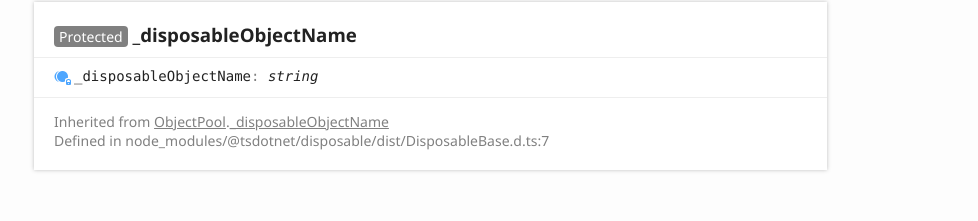
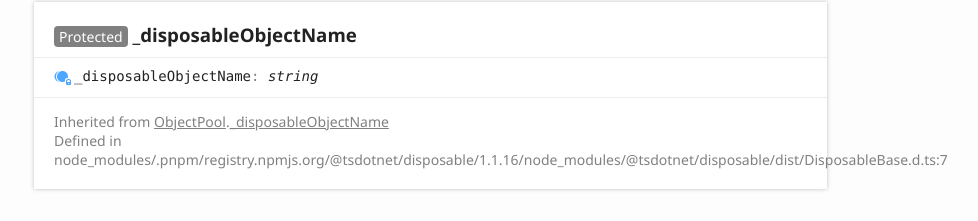
Before and after one commit to tsdotnet/object-pool, a website: page docs/classes/_objectpool_.objectpool.html in a window 1280 px wide. Shown: the part 2077-2298 px from the top of the page, without its empty margins (6-984 px from the left). Drawn offline with Linux system fonts and the light colour scheme.

Commit message:
Updated docs.

```diff
--- a/docs/classes/_objectpool_.objectpool.html
+++ b/docs/classes/_objectpool_.objectpool.html
@@ -3,8 +3,8 @@
 <head>
 	<meta charset="utf-8">
 	<meta http-equiv="X-UA-Compatible" content="IE=edge">
-	<title>ObjectPool | @tsdotnet/object-pool - v1.0.3</title>
-	<meta name="description" content="Documentation for @tsdotnet/object-pool - v1.0.3">
+	<title>ObjectPool | @tsdotnet/object-pool - v1.0.4</title>
+	<meta name="description" content="Documentation for @tsdotnet/object-pool - v1.0.4">
 	<meta name="viewport" content="width=device-width, initial-scale=1">
 	<link rel="stylesheet" href="../assets/css/main.css">
 </head>
@@ -22,7 +22,7 @@
 						<li class="state loading">Preparing search index...</li>
 						<li class="state failure">The search index is not available</li>
 					</ul>
-					<a href="../index.html" class="title">@tsdotnet/object-pool - v1.0.3</a>
+					<a href="../index.html" class="title">@tsdotnet/object-pool - v1.0.4</a>
 				</div>
 				<div class="table-cell" id="tsd-widgets">
 					<div id="tsd-filter">
@@ -160,7 +160,7 @@
 							<aside class="tsd-sources">
 								<p>Overrides DisposableBase.__constructor</p>
 								<ul>
-									<li>Defined in <a href="https://github.com/tsdotnet/object-pool/blob/b9a20d2/src/ObjectPool.ts#L31">src/ObjectPool.ts:31</a></li>
+									<li>Defined in <a href="https://github.com/tsdotnet/object-pool/blob/c7dd4f8/src/ObjectPool.ts#L31">src/ObjectPool.ts:31</a></li>
 								</ul>
 							</aside>
 							<div class="tsd-comment tsd-typography">
@@ -210,7 +210,7 @@
 					<aside class="tsd-sources">
 						<p>Inherited from <a href="_objectpool_.objectpool.html">ObjectPool</a>.<a href="_objectpool_.objectpool.html#_disposableobjectname">_disposableObjectName</a></p>
 						<ul>
-							<li>Defined in node_modules/@tsdotnet/disposable/dist/DisposableBase.d.ts:7</li>
+							<li>Defined in node_modules/.pnpm/registry.npmjs.org/@tsdotnet/disposable/1.1.16/node_modules/@tsdotnet/disposable/dist/DisposableBase.d.ts:7</li>
 						</ul>
 					</aside>
 				</section>
@@ -227,7 +227,7 @@
 						<li class="tsd-description">
 							<aside class="tsd-sources">
 								<ul>
-									<li>Defined in <a href="https://github.com/tsdotnet/object-pool/blob/b9a20d2/src/ObjectPool.ts#L69">src/ObjectPool.ts:69</a></li>
+									<li>Defined in <a href="https://github.com/tsdotnet/object-pool/blob/c7dd4f8/src/ObjectPool.ts#L69">src/ObjectPool.ts:69</a></li>
 								</ul>
 							</aside>
 							<div class="tsd-comment tsd-typography">
@@ -249,7 +249,7 @@
 						<li class="tsd-description">
 							<aside class="tsd-sources">
 								<ul>
-									<li>Defined in <a href="https://github.com/tsdotnet/object-pool/blob/b9a20d2/src/ObjectPool.ts#L60">src/ObjectPool.ts:60</a></li>
+									<li>Defined in <a href="https://github.com/tsdotnet/object-pool/blob/c7dd4f8/src/ObjectPool.ts#L60">src/ObjectPool.ts:60</a></li>
 								</ul>
 							</aside>
 							<div class="tsd-comment tsd-typography">
@@ -272,7 +272,7 @@
 							<aside class="tsd-sources">
 								<p>Inherited from <a href="_objectpool_.objectpool.html">ObjectPool</a>.<a href="_objectpool_.objectpool.html#wasdisposed">wasDisposed</a></p>
 								<ul>
-									<li>Defined in node_modules/@tsdotnet/disposable/dist/DisposableBase.d.ts:11</li>
+									<li>Defined in node_modules/.pnpm/registry.npmjs.org/@tsdotnet/disposable/1.1.16/node_modules/@tsdotnet/disposable/dist/DisposableBase.d.ts:11</li>
 								</ul>
 							</aside>
 							<h4 class="tsd-returns-title">Returns <span class="tsd-signature-type">boolean</span></h4>
@@ -292,7 +292,7 @@
 						<li class="tsd-description">
 							<aside class="tsd-sources">
 								<ul>
-									<li>Defined in <a href="https://github.com/tsdotnet/object-pool/blob/b9a20d2/src/ObjectPool.ts#L280">src/ObjectPool.ts:280</a></li>
+									<li>Defined in <a href="https://github.com/tsdotnet/object-pool/blob/c7dd4f8/src/ObjectPool.ts#L280">src/ObjectPool.ts:280</a></li>
 								</ul>
 							</aside>
 							<h4 class="tsd-returns-title">Returns <span class="tsd-signature-type">void</span></h4>
@@ -310,7 +310,7 @@
 							<aside class="tsd-sources">
 								<p>Overrides DisposableBase._onDispose</p>
 								<ul>
-									<li>Defined in <a href="https://github.com/tsdotnet/object-pool/blob/b9a20d2/src/ObjectPool.ts#L290">src/ObjectPool.ts:290</a></li>
+									<li>Defined in <a href="https://github.com/tsdotnet/object-pool/blob/c7dd4f8/src/ObjectPool.ts#L290">src/ObjectPool.ts:290</a></li>
 								</ul>
 							</aside>
 							<h4 class="tsd-returns-title">Returns <span class="tsd-signature-type">void</span></h4>
@@ -327,7 +327,7 @@
 						<li class="tsd-description">
 							<aside class="tsd-sources">
 								<ul>
-									<li>Defined in <a href="https://github.com/tsdotnet/object-pool/blob/b9a20d2/src/ObjectPool.ts#L267">src/ObjectPool.ts:267</a></li>
+									<li>Defined in <a href="https://github.com/tsdotnet/object-pool/blob/c7dd4f8/src/ObjectPool.ts#L267">src/ObjectPool.ts:267</a></li>
 								</ul>
 							</aside>
 							<h4 class="tsd-returns-title">Returns <span class="tsd-signature-type">void</span></h4>
@@ -344,7 +344,7 @@
 						<li class="tsd-description">
 							<aside class="tsd-sources">
 								<ul>
-									<li>Defined in <a href="https://github.com/tsdotnet/object-pool/blob/b9a20d2/src/ObjectPool.ts#L144">src/ObjectPool.ts:144</a></li>
+									<li>Defined in <a href="https://github.com/tsdotnet/object-pool/blob/c7dd4f8/src/ObjectPool.ts#L144">src/ObjectPool.ts:144</a></li>
 								</ul>
 							</aside>
 							<div class="tsd-comment tsd-typography">
@@ -377,7 +377,7 @@
 						<li class="tsd-description">
 							<aside class="tsd-sources">
 								<ul>
-									<li>Defined in <a href="https://github.com/tsdotnet/object-pool/blob/b9a20d2/src/ObjectPool.ts#L159">src/ObjectPool.ts:159</a></li>
+									<li>Defined in <a href="https://github.com/tsdotnet/object-pool/blob/c7dd4f8/src/ObjectPool.ts#L159">src/ObjectPool.ts:159</a></li>
 								</ul>
 							</aside>
 							<div class="tsd-comment tsd-typography">
@@ -400,7 +400,7 @@
 							<aside class="tsd-sources">
 								<p>Inherited from <a href="_objectpool_.objectpool.html">ObjectPool</a>.<a href="_objectpool_.objectpool.html#dispose">dispose</a></p>
 								<ul>
-									<li>Defined in node_modules/@tsdotnet/disposable/dist/DisposableBase.d.ts:12</li>
+									<li>Defined in node_modules/.pnpm/registry.npmjs.org/@tsdotnet/disposable/1.1.16/node_modules/@tsdotnet/disposable/dist/DisposableBase.d.ts:12</li>
 								</ul>
 							</aside>
 							<h4 class="tsd-returns-title">Returns <span class="tsd-signature-type">void</span></h4>
@@ -417,7 +417,7 @@
 						<li class="tsd-description">
 							<aside class="tsd-sources">
 								<ul>
-									<li>Defined in <a href="https://github.com/tsdotnet/object-pool/blob/b9a20d2/src/ObjectPool.ts#L181">src/ObjectPool.ts:181</a></li>
+									<li>Defined in <a href="https://github.com/tsdotnet/object-pool/blob/c7dd4f8/src/ObjectPool.ts#L181">src/ObjectPool.ts:181</a></li>
 								</ul>
 							</aside>
 							<div class="tsd-comment tsd-typography">
@@ -439,7 +439,7 @@
 						<li class="tsd-description">
 							<aside class="tsd-sources">
 								<ul>
-									<li>Defined in <a href="https://github.com/tsdotnet/object-pool/blob/b9a20d2/src/ObjectPool.ts#L190">src/ObjectPool.ts:190</a></li>
+									<li>Defined in <a href="https://github.com/tsdotnet/object-pool/blob/c7dd4f8/src/ObjectPool.ts#L190">src/ObjectPool.ts:190</a></li>
 								</ul>
 							</aside>
 							<div class="tsd-comment tsd-typography">
@@ -469,7 +469,7 @@
 						<li class="tsd-description">
 							<aside class="tsd-sources">
 								<ul>
-									<li>Defined in <a href="https://github.com/tsdotnet/object-pool/blob/b9a20d2/src/ObjectPool.ts#L260">src/ObjectPool.ts:260</a></li>
+									<li>Defined in <a href="https://github.com/tsdotnet/object-pool/blob/c7dd4f8/src/ObjectPool.ts#L260">src/ObjectPool.ts:260</a></li>
 								</ul>
 							</aside>
 							<div class="tsd-comment tsd-typography">
@@ -517,7 +517,7 @@
 						<li class="tsd-description">
 							<aside class="tsd-sources">
 								<ul>
-									<li>Defined in <a href="https://github.com/tsdotnet/object-pool/blob/b9a20d2/src/ObjectPool.ts#L246">src/ObjectPool.ts:246</a></li>
+									<li>Defined in <a href="https://github.com/tsdotnet/object-pool/blob/c7dd4f8/src/ObjectPool.ts#L246">src/ObjectPool.ts:246</a></li>
 								</ul>
 							</aside>
 							<div class="tsd-comment tsd-typography">
@@ -546,7 +546,7 @@
 							<aside class="tsd-sources">
 								<p>Inherited from <a href="_objectpool_.objectpool.html">ObjectPool</a>.<a href="_objectpool_.objectpool.html#throwifdisposed">throwIfDisposed</a></p>
 								<ul>
-									<li>Defined in node_modules/@tsdotnet/disposable/dist/DisposableBase.d.ts:18</li>
+									<li>Defined in node_modules/.pnpm/registry.npmjs.org/@tsdotnet/disposable/1.1.16/node_modules/@tsdotnet/disposable/dist/DisposableBase.d.ts:18</li>
 								</ul>
 							</aside>
 							<div class="tsd-comment tsd-typography">
@@ -580,7 +580,7 @@
 						<li class="tsd-description">
 							<aside class="tsd-sources">
 								<ul>
-									<li>Defined in <a href="https://github.com/tsdotnet/object-pool/blob/b9a20d2/src/ObjectPool.ts#L168">src/ObjectPool.ts:168</a></li>
+									<li>Defined in <a href="https://github.com/tsdotnet/object-pool/blob/c7dd4f8/src/ObjectPool.ts#L168">src/ObjectPool.ts:168</a></li>
 								</ul>
 							</aside>
 							<div class="tsd-comment tsd-typography">
@@ -602,7 +602,7 @@
 						<li class="tsd-description">
 							<aside class="tsd-sources">
 								<ul>
-									<li>Defined in <a href="https://github.com/tsdotnet/object-pool/blob/b9a20d2/src/ObjectPool.ts#L108">src/ObjectPool.ts:108</a></li>
+									<li>Defined in <a href="https://github.com/tsdotnet/object-pool/blob/c7dd4f8/src/ObjectPool.ts#L108">src/ObjectPool.ts:108</a></li>
 								</ul>
 							</aside>
 							<div class="tsd-comment tsd-typography">
@@ -632,7 +632,7 @@
 						<li class="tsd-description">
 							<aside class="tsd-sources">
 								<ul>
-									<li>Defined in <a href="https://github.com/tsdotnet/object-pool/blob/b9a20d2/src/ObjectPool.ts#L228">src/ObjectPool.ts:228</a></li>
+									<li>Defined in <a href="https://github.com/tsdotnet/object-pool/blob/c7dd4f8/src/ObjectPool.ts#L228">src/ObjectPool.ts:228</a></li>
 								</ul>
 							</aside>
 							<div class="tsd-comment tsd-typography">
@@ -655,7 +655,7 @@
 						<li class="tsd-description">
 							<aside class="tsd-sources">
 								<ul>
-									<li>Defined in <a href="https://github.com/tsdotnet/object-pool/blob/b9a20d2/src/ObjectPool.ts#L83">src/ObjectPool.ts:83</a></li>
+									<li>Defined in <a href="https://github.com/tsdotnet/object-pool/blob/c7dd4f8/src/ObjectPool.ts#L83">src/ObjectPool.ts:83</a></li>
 								</ul>
 							</aside>
 							<div class="tsd-comment tsd-typography">
@@ -695,7 +695,7 @@
 						<li class="tsd-description">
 							<aside class="tsd-sources">
 								<ul>
-									<li>Defined in <a href="https://github.com/tsdotnet/object-pool/blob/b9a20d2/src/ObjectPool.ts#L97">src/ObjectPool.ts:97</a></li>
+									<li>Defined in <a href="https://github.com/tsdotnet/object-pool/blob/c7dd4f8/src/ObjectPool.ts#L97">src/ObjectPool.ts:97</a></li>
 								</ul>
 							</aside>
 							<div class="tsd-comment tsd-typography">
```
Also changed, not shown: docs/index.html (+4 -4 lines), docs/modules/_objectpool_.html (+5 -5 lines).
